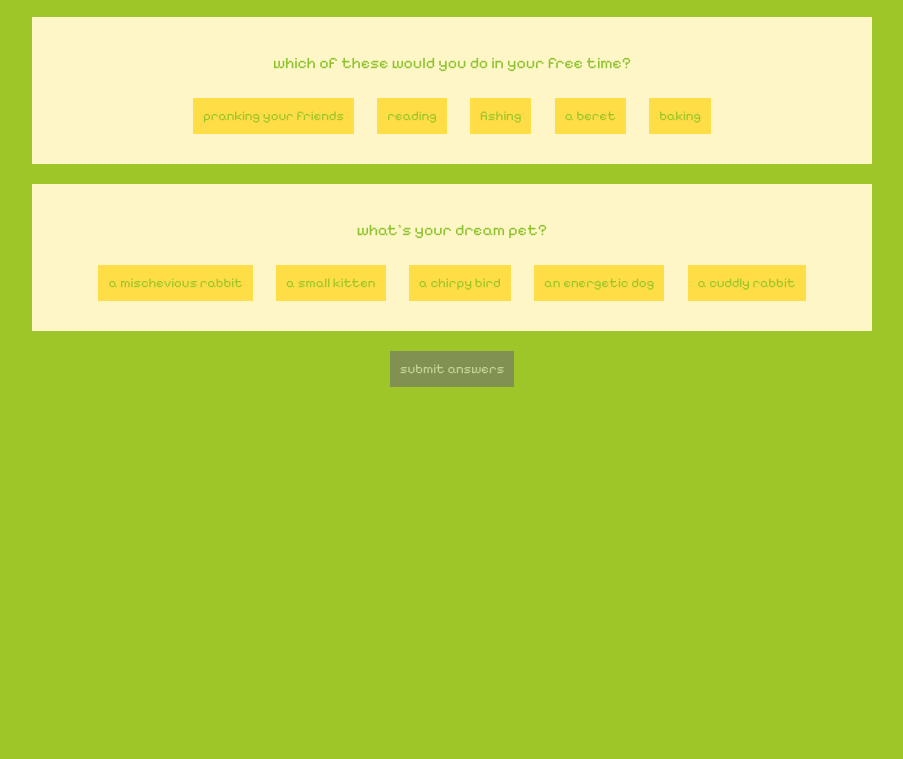
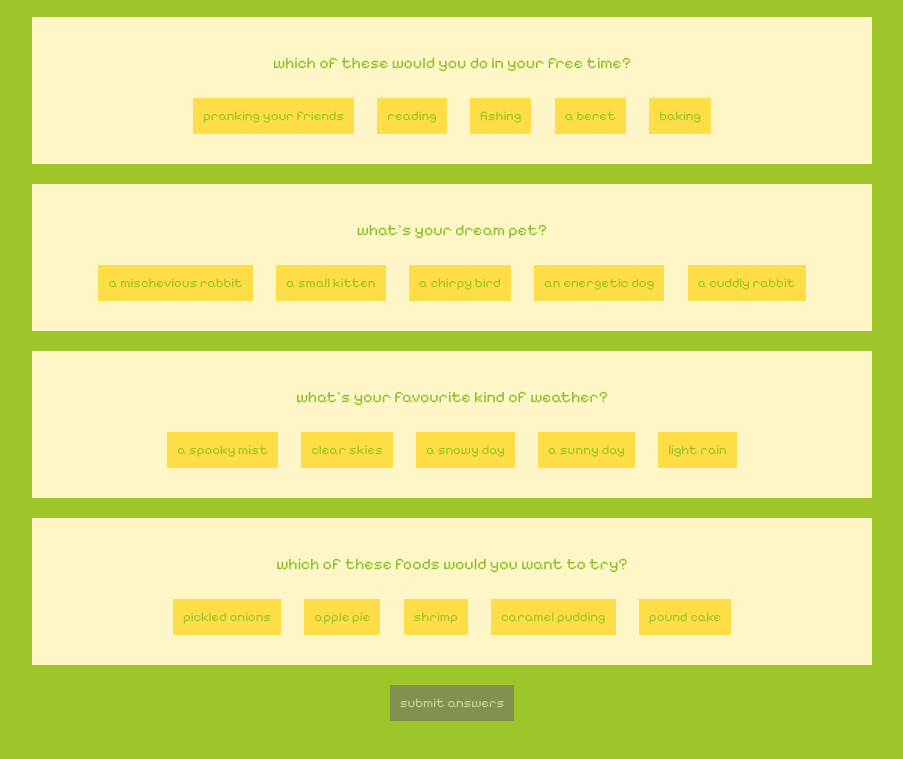
Before and after one commit to zarazahed/sanrio-personality-quiz, a plain HTML site: page quiz.html in a window 1280 px wide. Shown: the part 367-1126 px from the top of the page, without its empty margins (188-1091 px from the left). Before the commit the page ends 804 px from the top, so only its background shows below. Drawn offline with Linux system fonts and the light colour scheme.

Commit message:
adding questions (again)

```diff
--- a/quiz.html
+++ b/quiz.html
@@ -76,6 +76,40 @@
       <br />
     </div>
 
+    <div class="question">
+      <p class="question-text">what's your favourite kind of weather?</p>
+      <button class="incrementBtn" data-character="kuromi">
+        a spooky mist
+      </button>
+      <button class="incrementBtn" data-character="hellokitty">
+        clear skies
+      </button>
+      <button class="incrementBtn" data-character="tuxedosam">
+        a snowy day
+      </button>
+      <button class="incrementBtn" data-character="pompourin">
+        a sunny day
+      </button>
+      <button class="incrementBtn" data-character="melody">light rain</button>
+      <br />
+    </div>
+
+    <div class="question">
+      <p class="question-text">which of these foods would you want to try?</p>
+      <button class="incrementBtn" data-character="kuromi">
+        pickled onions
+      </button>
+      <button class="incrementBtn" data-character="hellokitty">
+        apple pie
+      </button>
+      <button class="incrementBtn" data-character="tuxedosam">shrimp</button>
+      <button class="incrementBtn" data-character="pompourin">
+        caramel pudding
+      </button>
+      <button class="incrementBtn" data-character="melody">pound cake</button>
+      <br />
+    </div>
+
     <button id="submit">submit answers</button>
 
     <script src="main.js"></script>
```
